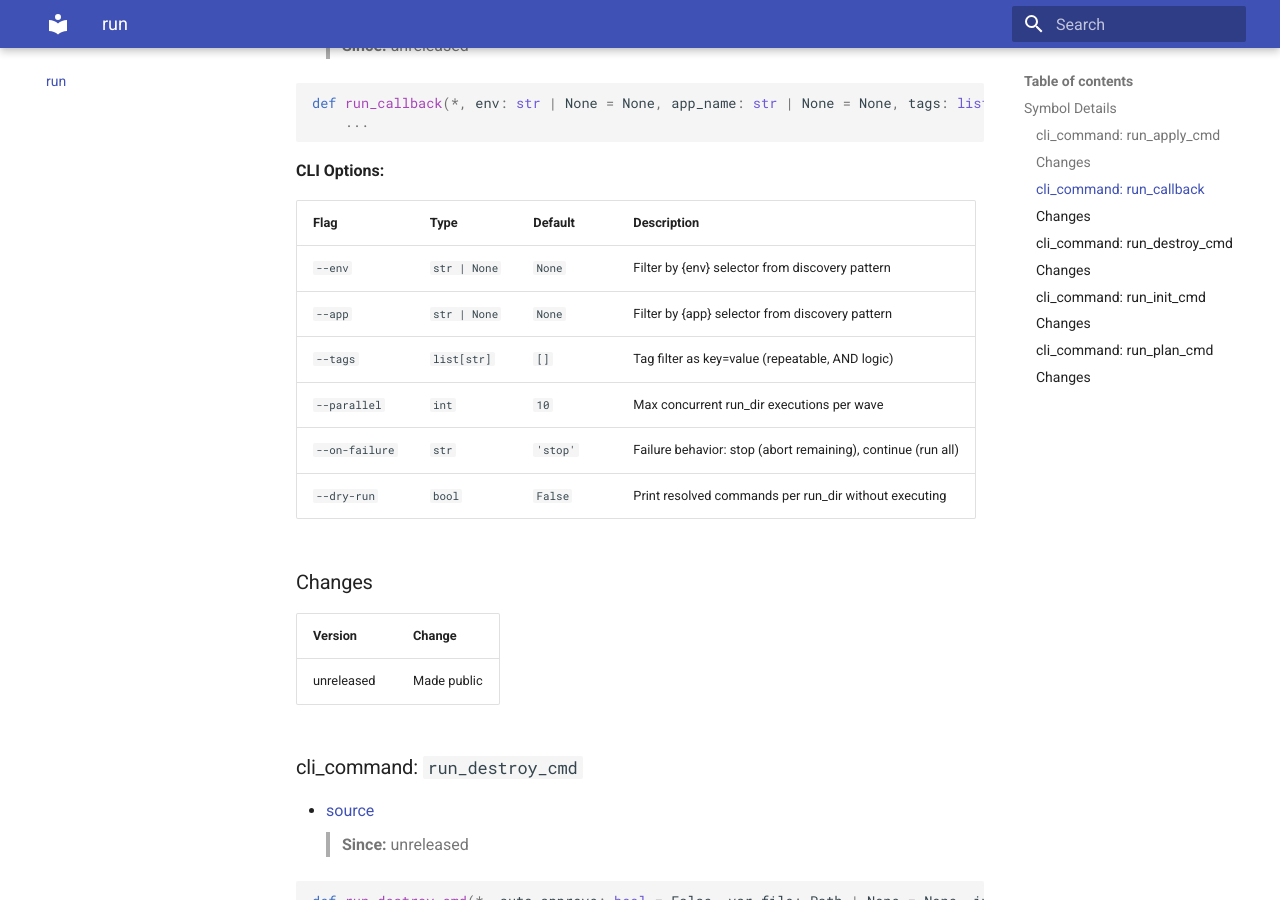
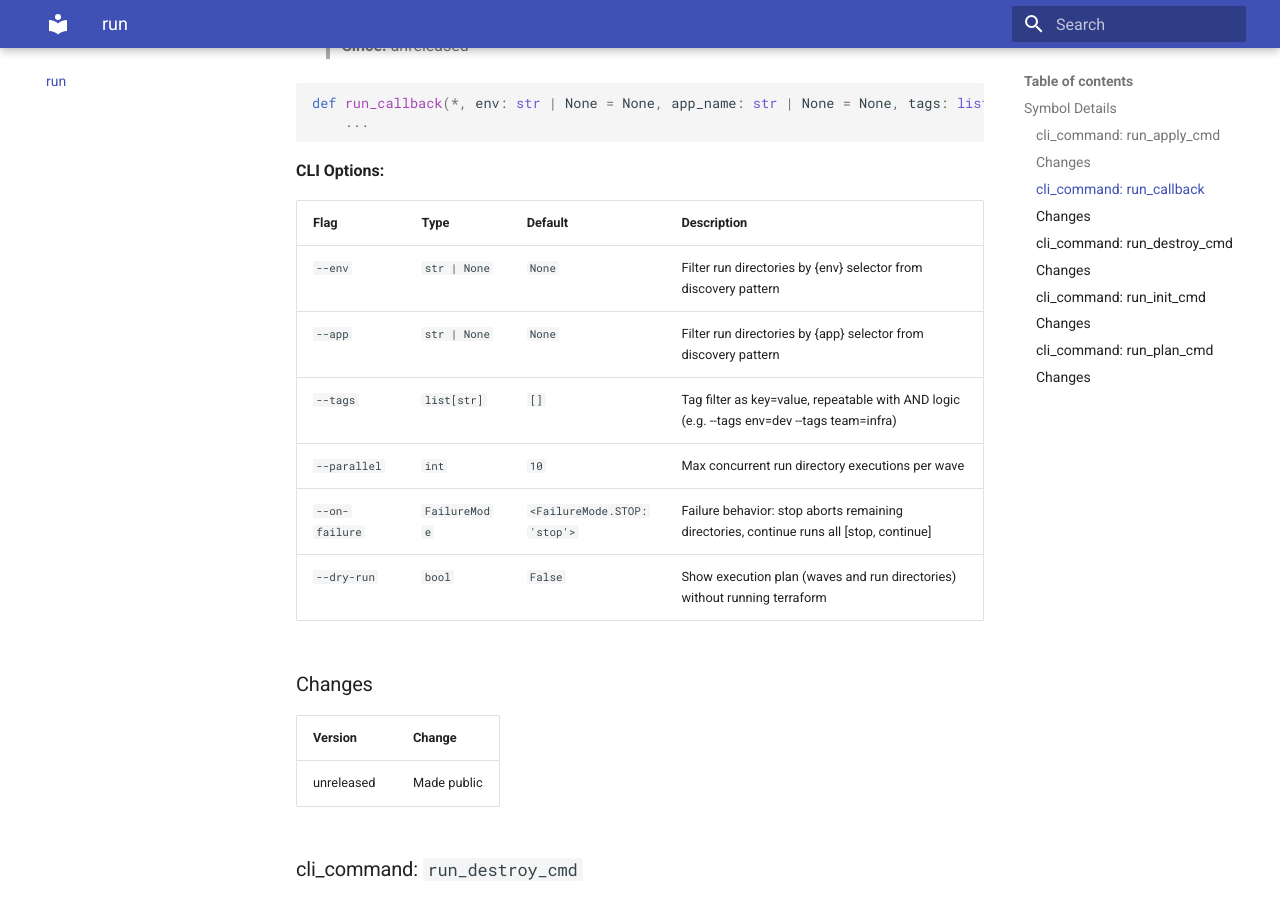
Before and after one commit to EspenAlbert/tfdo, an MkDocs documentation site: the page built from docs/run/index.md, in a window 1280 px wide and 900 px high, scrolled down 1326 px. Built offline with MkDocs 1.6.1 and Material for MkDocs 9.7.7, drawn with Linux system fonts in a browser that asks for light colours; some of the changed text lies outside the part shown.

Commit message:
chore: regen

````diff
--- a/docs/run/index.md
+++ b/docs/run/index.md
@@ -51,7 +51,7 @@ Run apply across multiple run directories.
 > **Since:** unreleased
 
 ```python
-def run_callback(*, env: str | None = None, app_name: str | None = None, tags: list[str] = [], parallel: int = 10, on_failure: str = 'stop', dry_run: bool = False) -> None:
+def run_callback(*, env: str | None = None, app_name: str | None = None, tags: list[str] = [], parallel: int = 10, on_failure: FailureMode = <FailureMode.STOP: 'stop'>, dry_run: bool = False) -> None:
     ...
 ```
 
@@ -59,12 +59,12 @@ def run_callback(*, env: str | None = None, app_name: str | None = None, tags: l
 
 | Flag | Type | Default | Description |
 |---|---|---|---|
-| `--env` | `str | None` | `None` | Filter by {env} selector from discovery pattern |
-| `--app` | `str | None` | `None` | Filter by {app} selector from discovery pattern |
-| `--tags` | `list[str]` | `[]` | Tag filter as key=value (repeatable, AND logic) |
-| `--parallel` | `int` | `10` | Max concurrent run_dir executions per wave |
-| `--on-failure` | `str` | `'stop'` | Failure behavior: stop (abort remaining), continue (run all) |
-| `--dry-run` | `bool` | `False` | Print resolved commands per run_dir without executing |
+| `--env` | `str | None` | `None` | Filter run directories by {env} selector from discovery pattern |
+| `--app` | `str | None` | `None` | Filter run directories by {app} selector from discovery pattern |
+| `--tags` | `list[str]` | `[]` | Tag filter as key=value, repeatable with AND logic (e.g. --tags env=dev --tags team=infra) |
+| `--parallel` | `int` | `10` | Max concurrent run directory executions per wave |
+| `--on-failure` | `FailureMode` | `<FailureMode.STOP: 'stop'>` | Failure behavior: stop aborts remaining directories, continue runs all [stop, continue] |
+| `--dry-run` | `bool` | `False` | Show execution plan (waves and run directories) without running terraform |
 
 ### Changes
 
@@ -146,7 +146,7 @@ Run plan across multiple run directories.
 |---|---|---|---|---|
 | `--var-file`, `-f` | `Path | None` | `None` | - | Path to a terraform .tfvars file |
 | `--init-mode`, `-I` | `InitMode` | `<InitMode.AUTO: 'auto'>` | `TFDO_INIT_MODE` | Init behavior: auto (run init on error related to init), always (run init first), never (skip init) [auto, always, never] |
-| `-o`, `--out` | `Path | None` | `None` | - | Write plans to file |
+| `-o`, `--out` | `Path | None` | `None` | - | Write plan output to file (per run directory) |
 | `--json` | `bool` | `False` | - | Output in JSON format |
 
 ### Changes
````
Also changed, not shown: other parts of docs/run/index.md (+1 -1 lines), docs/config/index.md (+1 -1 lines).
